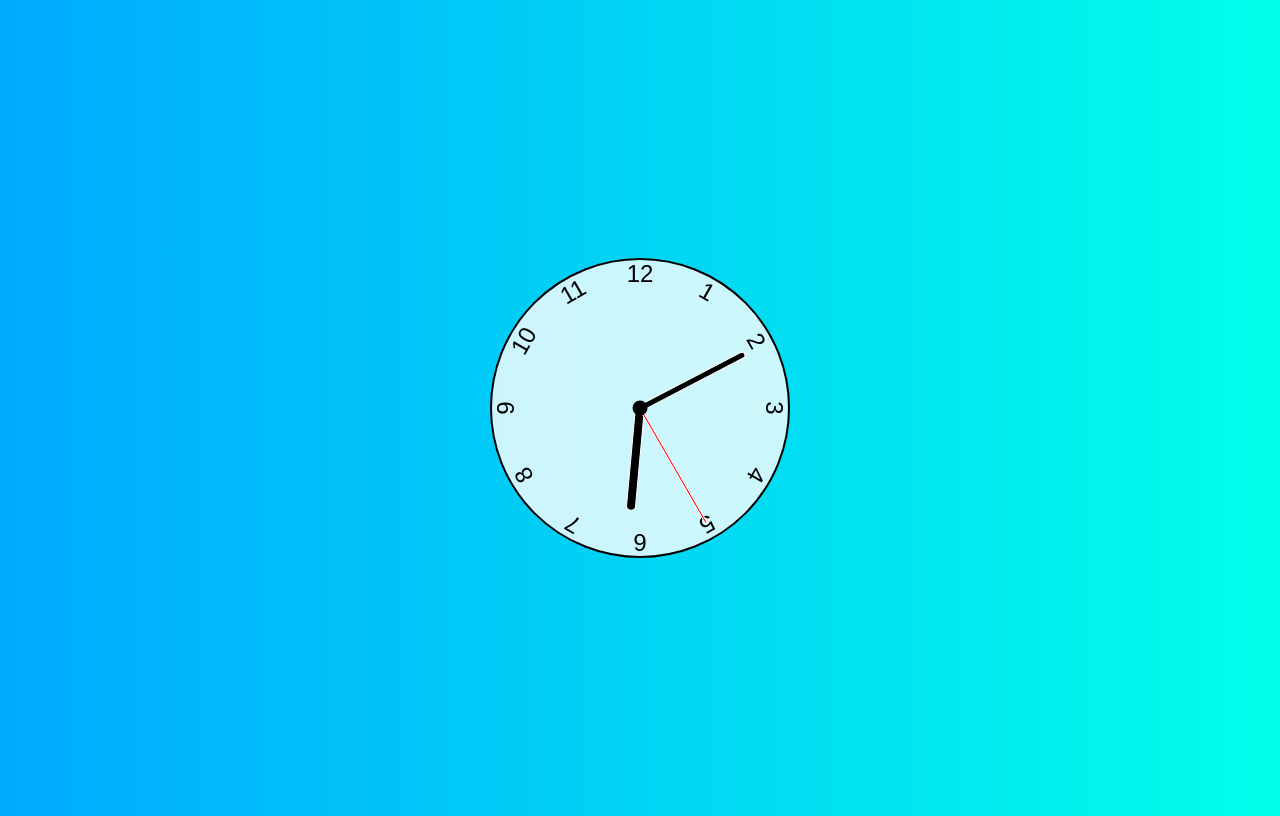
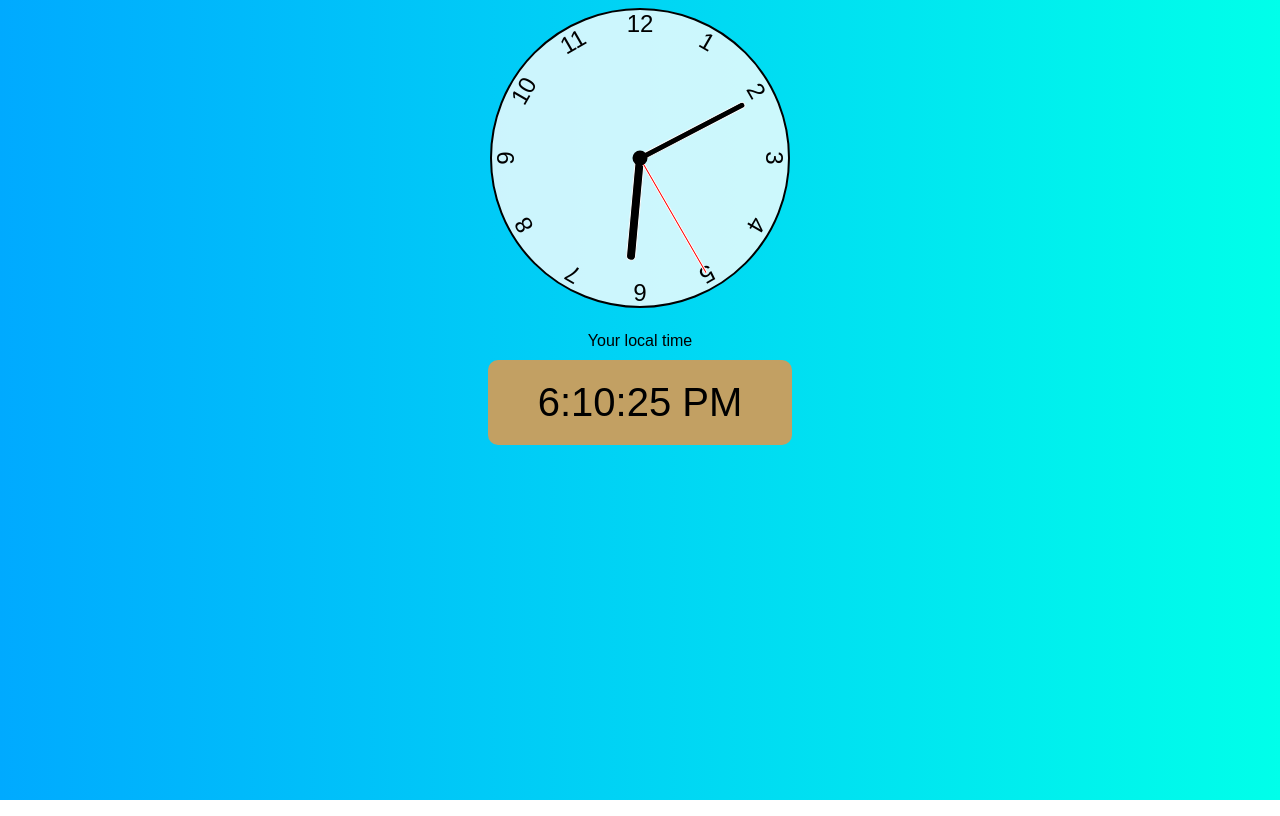
Before and after one commit to Rahulgupta181821/Clock, a plain HTML site: page index.html in a window 1280 px wide. Drawn offline with Linux system fonts and the light colour scheme.

Commit message:
adding local time and style

```diff
--- a/index.html
+++ b/index.html
@@ -7,6 +7,7 @@
     <link href="style.css" rel="stylesheet">
 </head>
 <body>
+    <div class="contaniner">
     <div class="clock">
         <div class="hand hour data-hour-hand"  ></div>
         <div class="hand minute data-minute-hand"  ></div>
@@ -26,6 +27,11 @@
 
 
       </div>
+    </div>
+    <div class="center">
+        <div id="banner"><span>Your local time</span></div>
+        <div id="clock"></div>
+    </div>
       <script src="script.js"></script>
 </body>
 </html>
--- a/script.js
+++ b/script.js
@@ -17,3 +17,10 @@ function setRotation(element, rotationRatio) {
   element.style.setProperty('--rotation', rotationRatio * 360)
 }
 setClock()
+
+const clock = document.getElementById('clock')
+setInterval( function (){
+  let date = new Date()
+  // console.log(date.toLocaleTimeString())
+  clock.innerHTML= date.toLocaleTimeString();
+},1000)
--- a/style.css
+++ b/style.css
@@ -3,15 +3,32 @@
     font-family: Gotham Rounded, sans-serif;
   }
   body {
-  background: linear-gradient(to right,hsl(200,100%,50%),hsl(175,100%,50%));
+    background: linear-gradient(to right,hsl(200,100%,50%),hsl(175,100%,50%));
+    min-height:50vh;
+  }
+  .contaniner{
+
     display: flex;
     justify-content: center;
     align-items: center;
-    min-height:100vh;
+
     overflow: hidden;
     font-size: 1.5rem;
   }
-
+  .center{
+        display: flex;
+        height: 20vh;
+        justify-content: center;
+        align-items: center;
+        flex-direction: column;
+  }
+  #clock {
+    font-size: 40px;
+    background-color: rgb(194, 160, 99);
+    padding: 20px 50px;
+    margin-top: 10px;
+    border-radius: 10px;
+  }
   .clock{
     width:300px;
     height:300px;
```
